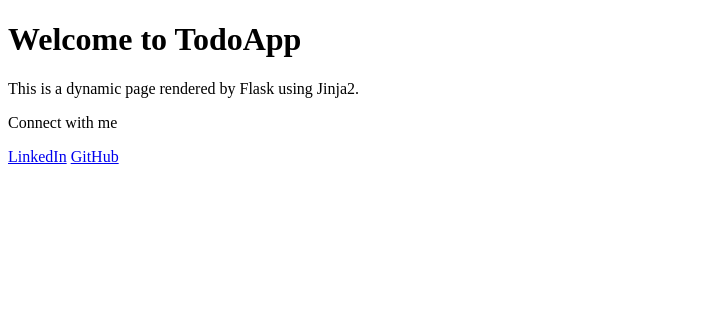
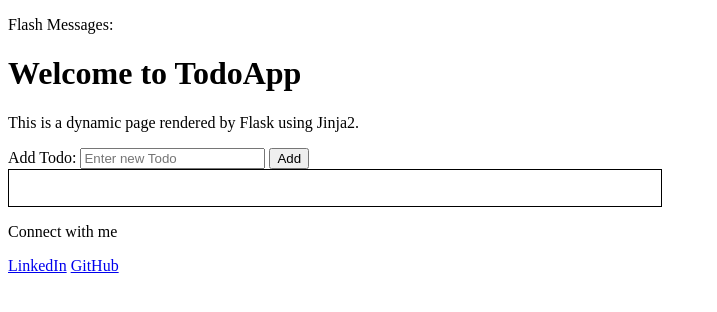
Before and after one commit to yogesh-codes/todoapp, a Flask app: page / in a window 1280 px wide. Shown: the part 52-364 px from the top of the page, without its empty margins (0-717 px from the left). Run offline with Flask 3, Linux system fonts and the light colour scheme; parts of the project's set-up code (start-up, migrations or seed data) failed here and were passed over.

Commit message:
add new todo works

```diff
--- a/src/app.py
+++ b/src/app.py
@@ -1,10 +1,13 @@
-from flask import Flask, request,url_for,render_template,jsonify
+from flask import Flask, request,url_for,render_template,jsonify,redirect,flash
 from src.core.config import FlaskAppConfig,context_variables
 from src.core import validation_logic as vl
 
 
 app:Flask = Flask(__name__)
 app.config.from_object(FlaskAppConfig)
+
+import os
+app.secret_key = os.urandom(24)
 
 from flask_sqlalchemy import SQLAlchemy
 
@@ -36,35 +39,45 @@ with app.app_context():
 
 @app.route("/add_todo",methods=["POST"])
 def add_todo():
-    content=request
+
     try:
-        title=vl.validate_title(content)
-        new_task=TodoTable(title=title)
-        db.session.add(new_task)
+        title=request.form.get("title")
+        title=vl.validate_and_clean_title(title)
+        new_todo=TodoTable(title=title)
+        db.session.add(new_todo)
         db.session.commit()
 
 
-        return (jsonify({"status":200,"message":f"New Task added- {new_task.to_dict()}"}))
+        #return (jsonify({"status":200,"message":f"New Task added- {new_task}"}))
+        flash(f"'{title}' was added","success")
+
     except ValueError as e:
-        pass
-        # do nothing if error
-        return jsonify({"message":"some errr"})
+
+        #return jsonify({"message":str(e)})
+        flash(f"Error on adding todo {title}-{str(e)}","fail")
+
+    finally:
+        return redirect(url_for("index"))
 
 @app.route("/delete_todo",methods=["POST"])
 def delete_todo():
-    content=request
     try:
+        content=request.get_data()
         todo_id=content["id"]
+        vl.validate_and_obtain_todoid(todo_id)
         todo=TodoTable.query.get(todo_id)
+        title=todo.title
         db.session.delete(todo)
         db.session.commit()
 
-        return (jsonify({"status":200,"message":f"Task deleted"}))
+
+        flash(category="success",message=f"deleted todo- {title}")
     except ValueError as e:
-        pass
-        # do nothing if error
-        return jsonify({"message":"some errr"})
 
+        flash(category="fail",message=f"Failed to delete- {str(e)}")
+
+    finally:
+        redirect(url_for("index"))
 @app.route("/toggle_isCompleted",methods=["POST"])
 def toggle_isCompleted():
     content=request
@@ -91,14 +104,16 @@ def context_processor():
 #per app
 @app.route('/',methods=["GET"])
 def index():
-    tasks = TodoTable.query.all()
-    return render_template('index.html', tasks=tasks)
+    todos = TodoTable.query.all()
+    return render_template('index.html', todos=todos)
 
 @app.route('/userprofile',methods=["GET"])
 def userprofile():
     tasks = TodoTable.query.all()
     return render_template('userprofile.html', userprofile={"name":"Yogesh","age":100})
 
-
 if __name__ == '__main__':
+    new_task = TodoTable(title="Buy groceries", isCompleted=False)
+    db.session.add(new_task)
+    db.session.commit()
     app.run(debug=True)
--- /dev/null
+++ b/src/templates/_add_todo.html
@@ -0,0 +1,5 @@
+<form action="add_todo" method="POST" >
+    <label for="new_todo_title">Add Todo:</label>
+    <input type="text" id="new_todo_title" placeholder="Enter new Todo" name="title" >
+    <button type="submit">Add</button>
+</form>
--- /dev/null
+++ b/src/templates/_show_flash_messages.html
@@ -0,0 +1,10 @@
+<p>Flash Messages:</p>
+{% with messages = get_flashed_messages(with_categories=true) %}
+    {% if messages %}
+        <ul>
+            {% for category, message in messages %}
+                <li class="{{ category }}">{{ message }}</li>
+            {% endfor %}
+        </ul>
+    {% endif %}
+{% endwith %}
--- /dev/null
+++ b/src/templates/_show_todos.html
@@ -0,0 +1,17 @@
+<div class="box" style="border: 1px solid black; padding: 10px; width: 50%;">
+    <ul style="list-style: none; padding: 0;">
+        {% for todo in todos %}
+            <li style="margin-bottom: 5px;">
+                <strong>#{{ todo.id }}</strong> - {{ todo.title }} -
+                <a href="{{url_for('toggle_isCompleted',)}}">
+                    {% if todo.isCompleted %}
+                        <span style="color: green; font-weight: bold;">Completed</span>
+                    {% else %}
+                        <span style="color: blue; font-weight: bold;">In Progress</span>
+                    {% endif %}
+                    </a>
+                <a href="{{ url_for('delete_todo', todo_id=todo.id) }}" style="color: red;">[Delete]</a>
+            </li>
+        {% endfor %}
+    </ul>
+</div>
--- a/src/templates/base.html
+++ b/src/templates/base.html
@@ -6,6 +6,7 @@
 </head>
 <body>
     {% include '_navbar.html' %}
+    {%include "_show_flash_messages.html" %}
 
     {% block content %}{% endblock %}
 
--- a/src/templates/index.html
+++ b/src/templates/index.html
@@ -3,6 +3,9 @@
 {% block title %}Home - My Website{% endblock %}
 
 {% block content %}
+
   <h1>Welcome to TodoApp</h1>
   <p>This is a dynamic page rendered by Flask using Jinja2.</p>
+  {%include "_add_todo.html" %}
+  {%include "_show_todos.html" %}
 {% endblock %}
```
Also changed, not shown: src/core/validation_logic.py (+5 -3 lines).
